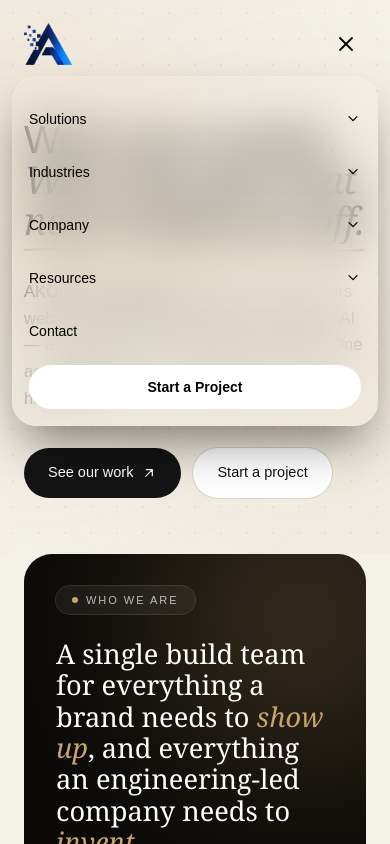
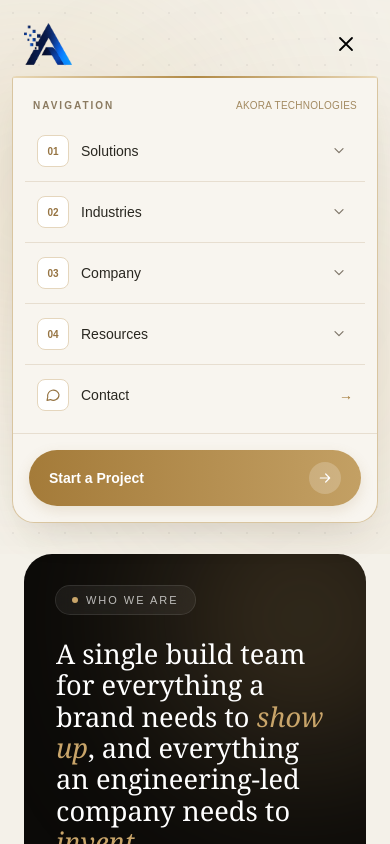
Before and after one commit to KADIR-hub83/akoratechnologies-frontend, a Next.js app: page /company/about in a window 390 px wide. Both pictures are taken after a click on the button "Toggle menu". Shown: the top 844 px of the page. Built offline with nearby package versions, Linux system fonts and the light colour scheme.

Commit message:
Add YouTube social media link

```diff
--- a/components/Footer.tsx
+++ b/components/Footer.tsx
@@ -105,6 +105,20 @@ const socials = [
       className="h-4 w-4"
     >
       <path d="M24 12.073C24 5.405 18.627 0 12 0S0 5.405 0 12.073c0 6.019 4.388 11.023 10.125 11.927v-8.437H7.078v-3.49h3.047V9.41c0-3.025 1.792-4.705 4.533-4.705 1.312 0 2.686.236 2.686.236v2.97h-1.513c-1.49 0-1.956.93-1.956 1.886v2.276h3.328l-.532 3.49h-2.796V24C19.612 23.096 24 18.092 24 12.073Z" />
+    </svg>
+  ),
+},
+{
+  name: "YouTube",
+  href: "https://www.youtube.com/@AKORATechnologies",
+  icon: (
+    <svg
+      viewBox="0 0 24 24"
+      fill="currentColor"
+      className="h-4 w-4"
+      aria-hidden="true"
+    >
+      <path d="M23.498 6.186a3.016 3.016 0 0 0-2.122-2.136C19.505 3.5 12 3.5 12 3.5s-7.505 0-9.376.55A3.016 3.016 0 0 0 .502 6.186C0 8.07 0 12 0 12s0 3.93.502 5.814a3.016 3.016 0 0 0 2.122 2.136C4.495 20.5 12 20.5 12 20.5s7.505 0 9.376-.55a3.016 3.016 0 0 0 2.122-2.136C24 15.93 24 12 24 12s0-3.93-.502-5.814ZM9.6 15.5v-7l6.3 3.5-6.3 3.5Z" />
     </svg>
   ),
 },
--- a/src/app/components/Navbar.tsx
+++ b/src/app/components/Navbar.tsx
@@ -429,73 +429,218 @@ export default function Navbar() {
       </div>
 
       {/* Mobile menu panel */}
+
+{/* AKORA Technologies — Cream & Gold Mobile Navigation */}
+
+{/* AKORA Technologies — Unified Mobile Navigation */}
 <div
   className={[
-          "lg:hidden fixed inset-x-3 top-[76px] z-40 transition-all duration-300 ease-out origin-top",
+    "lg:hidden fixed inset-x-3 top-[76px] z-50",
+    "origin-top transition-all duration-300 ease-out",
     mobileOpen
-            ? "opacity-100 scale-y-100 pointer-events-auto"
-            : "opacity-0 scale-y-95 pointer-events-none",
+      ? "translate-y-0 scale-100 opacity-100 pointer-events-auto"
+      : "-translate-y-2 scale-[0.99] opacity-0 pointer-events-none",
   ].join(" ")}
+  aria-hidden={!mobileOpen}
 >
-        <div className="bg-panel/98 backdrop-blur-xl border border-white/10 rounded-3xl p-4 max-h-[75vh] overflow-y-auto shadow-2xl shadow-black/50">
-          {NAV_ITEMS.map((item) => {
+  <div className="relative overflow-hidden rounded-b-[22px] rounded-t-[4px] border border-t-0 border-[#D9C5A0] bg-[#F8F5EF] shadow-[0_18px_40px_-18px_rgba(70,52,27,0.22)]">
+
+    {/* Subtle gold divider matching the main header */}
+    <div className="h-[2px] w-full bg-gradient-to-r from-[#E9D8B6] via-[#B18A45] to-[#E9D8B6]" />
+
+    {/* Section heading */}
+    <div className="flex items-center justify-between px-5 pb-2 pt-5">
+      <p className="text-[10px] font-semibold uppercase tracking-[0.2em] text-[#8B7A60]">
+        Navigation
+      </p>
+
+      <span className="text-[10px] font-medium tracking-wide text-[#A38A61]">
+        AKORA TECHNOLOGIES
+      </span>
+    </div>
+
+    {/* Main menu */}
+    <nav aria-label="Mobile navigation" className="px-3 pb-2">
+      {NAV_ITEMS.map((item, index) => {
         const isOpen = openMobileGroup === item.label;
+        const panelId = `akora-mobile-group-${index}`;
 
         return (
           <div
             key={item.label}
-                className="border-b border-white/5 last:border-none"
+            className="border-b border-[#E7DED0] last:border-b-0"
           >
             <button
               type="button"
+              aria-expanded={isOpen}
+              aria-controls={panelId}
               onClick={() =>
                 setOpenMobileGroup(isOpen ? null : item.label)
               }
-                  className="w-full flex items-center justify-between py-4 text-black font-medium text-sm"
+              className={[
+                "group flex w-full items-center gap-3 rounded-xl px-3 py-3.5 text-left",
+                "transition-colors duration-200",
+                "focus-visible:outline-none focus-visible:ring-2 focus-visible:ring-[#B18A45]",
+                isOpen
+                  ? "bg-[#EEE5D7]"
+                  : "bg-transparent hover:bg-[#F0E9DE]",
+              ].join(" ")}
+            >
+              <span
+                className={[
+                  "flex h-8 w-8 shrink-0 items-center justify-center rounded-lg",
+                  "text-[10px] font-semibold transition-colors duration-200",
+                  isOpen
+                    ? "bg-[#B18A45] text-white"
+                    : "border border-[#E5D6BD] bg-white text-[#967442]",
+                ].join(" ")}
+              >
+                {String(index + 1).padStart(2, "0")}
+              </span>
+
+              <span
+                className={[
+                  "flex-1 text-sm font-medium",
+                  isOpen ? "text-[#9B7639]" : "text-[#292720]",
+                ].join(" ")}
               >
                 {item.label}
+              </span>
 
-                  <ChevronIcon
-                    className={`w-4 h-4 transition-transform duration-200 ${
-                      isOpen ? "rotate-180" : ""
-                    }`}
-                  />
+              <span
+                className={[
+                  "flex h-7 w-7 items-center justify-center rounded-full",
+                  "transition-all duration-200",
+                  isOpen
+                    ? "rotate-180 text-[#A47B39]"
+                    : "text-[#81786B]",
+                ].join(" ")}
+              >
+                <ChevronIcon className="h-4 w-4" />
+              </span>
             </button>
 
+            {/* Expandable submenu */}
             <div
-                  className={`overflow-hidden transition-all duration-300 ${
-                    isOpen ? "max-h-96 pb-3" : "max-h-0"
-                  }`}
+              id={panelId}
+              aria-hidden={!isOpen}
+              className={[
+                "grid transition-[grid-template-rows,opacity] duration-300 ease-in-out",
+                isOpen
+                  ? "grid-rows-[1fr] opacity-100"
+                  : "grid-rows-[0fr] opacity-0",
+              ].join(" ")}
             >
+              <div className="overflow-hidden">
+                <div className="ml-11 space-y-1 pb-3 pr-2">
                   {item.children.map((child) => (
                     <a
                       key={child.title}
                       href={child.href}
-                      className="block py-2.5 px-3 rounded-xl text-slate-300 text-sm hover:bg-white/5"
+                      tabIndex={isOpen ? 0 : -1}
+                      onClick={() => {
+                        setMobileOpen(false);
+                        setOpenMobileGroup(null);
+                      }}
+                      className="group/link flex items-center justify-between gap-3 rounded-lg px-3 py-2.5 text-[13px] text-[#625A4F] transition-colors hover:bg-white hover:text-[#9B7639] focus-visible:outline-none focus-visible:ring-2 focus-visible:ring-[#B18A45]"
                     >
-                      {child.title}
+                      <span>{child.title}</span>
+
+                      <svg
+                        viewBox="0 0 24 24"
+                        fill="none"
+                        stroke="currentColor"
+                        strokeWidth="1.7"
+                        className="h-4 w-4 shrink-0 text-[#B18A45] opacity-0 transition-all group-hover/link:translate-x-1 group-hover/link:opacity-100"
+                        aria-hidden="true"
+                      >
+                        <path
+                          d="M5 12h14m-6-6 6 6-6 6"
+                          strokeLinecap="round"
+                          strokeLinejoin="round"
+                        />
+                      </svg>
                     </a>
                   ))}
+                </div>
+              </div>
             </div>
           </div>
         );
       })}
 
+      {/* Contact */}
       <a
         href="/home-page/contact"
-            className="block py-4 text-black font-medium text-sm"
+        onClick={() => {
+          setMobileOpen(false);
+          setOpenMobileGroup(null);
+        }}
+        className="group flex items-center gap-3 rounded-xl px-3 py-3.5 transition-colors hover:bg-[#F0E9DE]"
       >
+        <span className="flex h-8 w-8 shrink-0 items-center justify-center rounded-lg border border-[#E5D6BD] bg-white text-[#967442]">
+          <svg
+            viewBox="0 0 24 24"
+            fill="none"
+            stroke="currentColor"
+            strokeWidth="1.7"
+            className="h-4 w-4"
+            aria-hidden="true"
+          >
+            <path
+              d="M21 11.5a8.5 8.5 0 0 1-12.7 7.4L3 20l1.1-4.8A8.5 8.5 0 1 1 21 11.5Z"
+              strokeLinecap="round"
+              strokeLinejoin="round"
+            />
+          </svg>
+        </span>
+
+        <span className="flex-1 text-sm font-medium text-[#292720]">
           Contact
+        </span>
+
+        <span className="text-sm text-[#A47B39] transition-transform group-hover:translate-x-1">
+          →
+        </span>
       </a>
+    </nav>
 
+    {/* CTA */}
+    <div className="border-t border-[#E7DED0] p-4">
       <a
         href="/home-page/contact"
-            className="mt-2 flex items-center justify-center w-full py-3 rounded-full bg-white text-ink text-sm font-semibold"
+        onClick={() => {
+          setMobileOpen(false);
+          setOpenMobileGroup(null);
+        }}
+        className="group flex min-h-[54px] w-full items-center justify-between gap-3 rounded-full bg-gradient-to-r from-[#A47B39] to-[#C3A064] px-5 py-3 text-white shadow-[0_5px_14px_rgba(156,117,53,0.16)] transition-all duration-200 hover:shadow-[0_8px_20px_rgba(156,117,53,0.25)] focus-visible:outline-none focus-visible:ring-2 focus-visible:ring-[#B18A45] focus-visible:ring-offset-2"
       >
+        <span className="text-sm font-semibold">
           Start a Project
+        </span>
+
+        <span className="flex h-8 w-8 items-center justify-center rounded-full bg-white/20 transition-transform duration-200 group-hover:translate-x-1">
+          <svg
+            viewBox="0 0 24 24"
+            fill="none"
+            stroke="currentColor"
+            strokeWidth="1.8"
+            className="h-4 w-4"
+            aria-hidden="true"
+          >
+            <path
+              d="M5 12h14m-6-6 6 6-6 6"
+              strokeLinecap="round"
+              strokeLinejoin="round"
+            />
+          </svg>
+        </span>
       </a>
     </div>
   </div>
+</div>
+
+
     </header>
   );
 }
```
Lines whose indentation alone changed are shown as unchanged.
